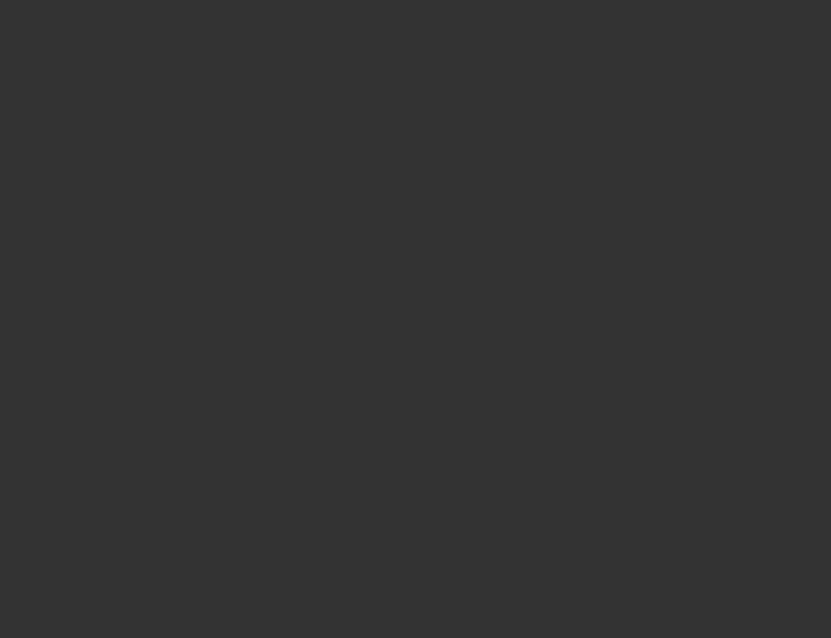
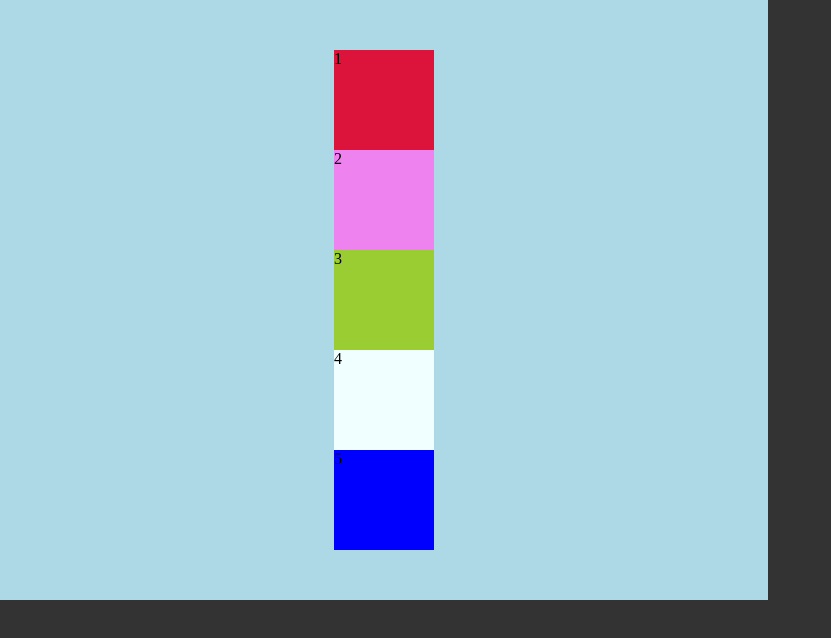
Before and after one commit to Masamune42/Formation-CSS-de-A-Z-master, a plain HTML site: page 6. Flexbox/index.html in a window 1280 px wide. Shown: the whole page, without its empty margins (0-831 px from the left). Drawn offline with Linux system fonts and the light colour scheme.

Commit message:
6. Flexbox

```diff
--- a/6. Flexbox/index.html
+++ b/6. Flexbox/index.html
@@ -1,14 +1,22 @@
 <!DOCTYPE html>
 <html lang="fr">
+
 <head>
     <meta charset="UTF-8">
     <meta name="viewport" content="width=device-width, initial-scale=1.0">
     <title>Flexbox !</title>
     <link rel="stylesheet" href="style.css">
 </head>
+
 <body>
-
-
+    <div class="container">
+        <div class="items item1">1</div>
+        <div class="items item2">2</div>
+        <div class="items item3">3</div>
+        <div class="items item4">4</div>
+        <div class="items item5">5</div>
+    </div>
 
 </body>
+
 </html>
--- a/6. Flexbox/style.css
+++ b/6. Flexbox/style.css
@@ -4,3 +4,84 @@ body {
     background: #333;
     height: 100vh;
 }
+
+.container {
+    width: 60%;
+    height: 600px;
+    background: lightblue;
+    display: flex;
+    /* justify-content: center; */
+    /* align-items: center; */
+    /* Pour l'exemple avec le 5e élément à droite */
+    /* position: relative; */
+    /* Quand le contenu dépasse de la div, il passe à la ligne */
+    flex-wrap: wrap;
+    /* align-content: space-evenly; */
+
+    /* en flex-direction: column, on inverse les axes : justify-content et align-items sont inversés */
+    /* C'ets intéressant de passer de row à column grâce aux media queries */
+    flex-direction: column;
+    justify-content: center;
+    align-items: center;
+}
+
+.items {
+    width: 100px;
+    height: 100px;
+    /* Taille des éléments flex */
+    /* flex-basis: 170px; */
+    flex-shrink: 0;
+    order:
+}
+
+.item1 {
+    background: crimson;
+    /* align-self: flex-start; */
+    /* flew-grow sur tous les items permet de se partager l'espace disponible */
+    /* S'il ya de l'espace disponible, le remplie et responsive */
+    /* flex-grow: 1; */
+
+    /* Taille de l'élément flex */
+    /* A la limite du container, il va rétrécir avec les autres éléments */
+    /* flex-basis: 400px; */
+    /* Si on ne veut pas qu'il rétrécisse, flex-shrink: 0, de base à 1 */
+    /* flex-shrink: 0; */
+    /* Ordre */
+    /* order: 5 */
+}
+
+.item2 {
+    background: violet;
+    /* Alignement de l'item */
+    /* align-self: flex-end; */
+    /* flex-grow: 1; */
+    /* Ordre */
+    /* order: 4 */
+}
+
+.item3 {
+    background: yellowgreen;
+    /* flex-grow: 1; */
+
+    /* grow shrink basis */
+    /* flex: 1 1 auto; */
+    /* Ordre */
+    /* order: 1 */
+}
+
+.item4 {
+    background: azure;
+    /* flex-grow: 1; */
+    /* Ordre */
+    /* order: 2 */
+}
+
+.item5 {
+    background: blue;
+
+    /* Pour que les autres éléments soient centrés mais celui là à droite */
+    /* position: absolute;
+    right: 0; */
+    /* Ordre */
+    /* order: 3 */
+}
```
